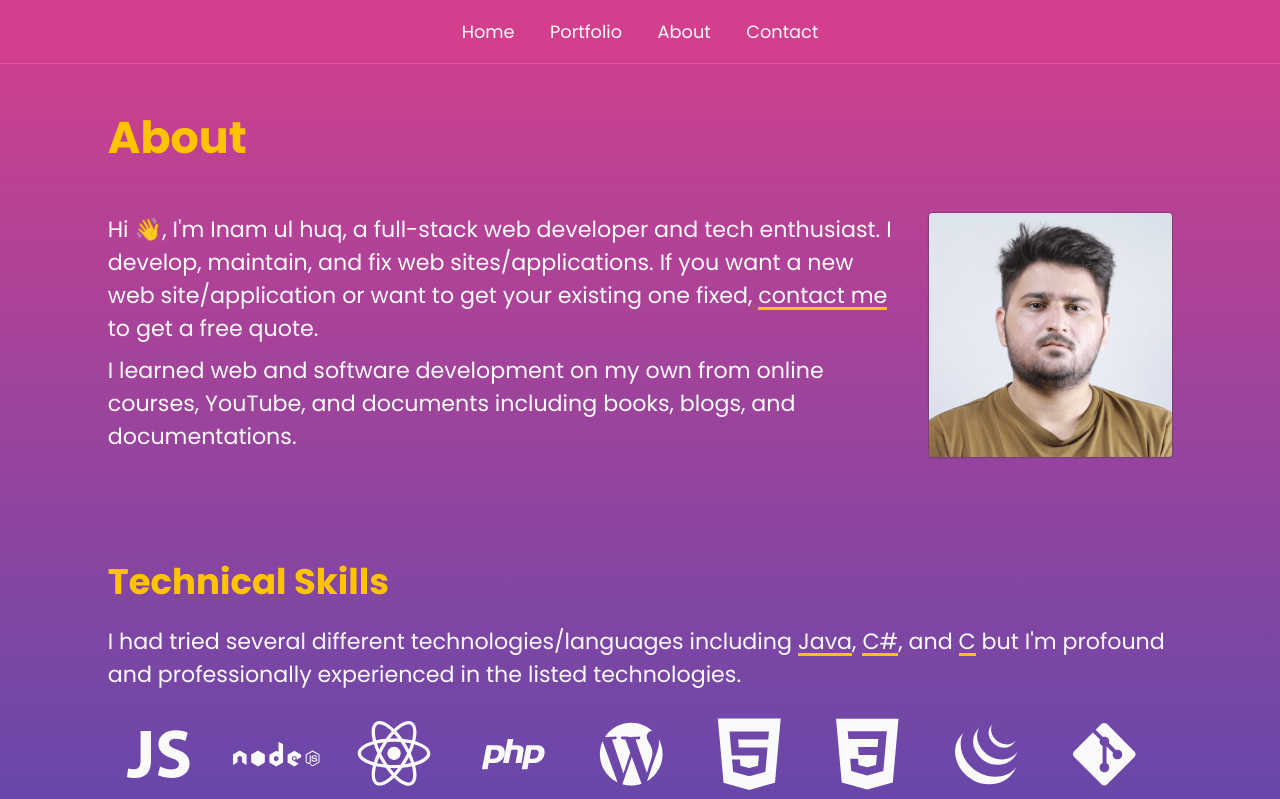
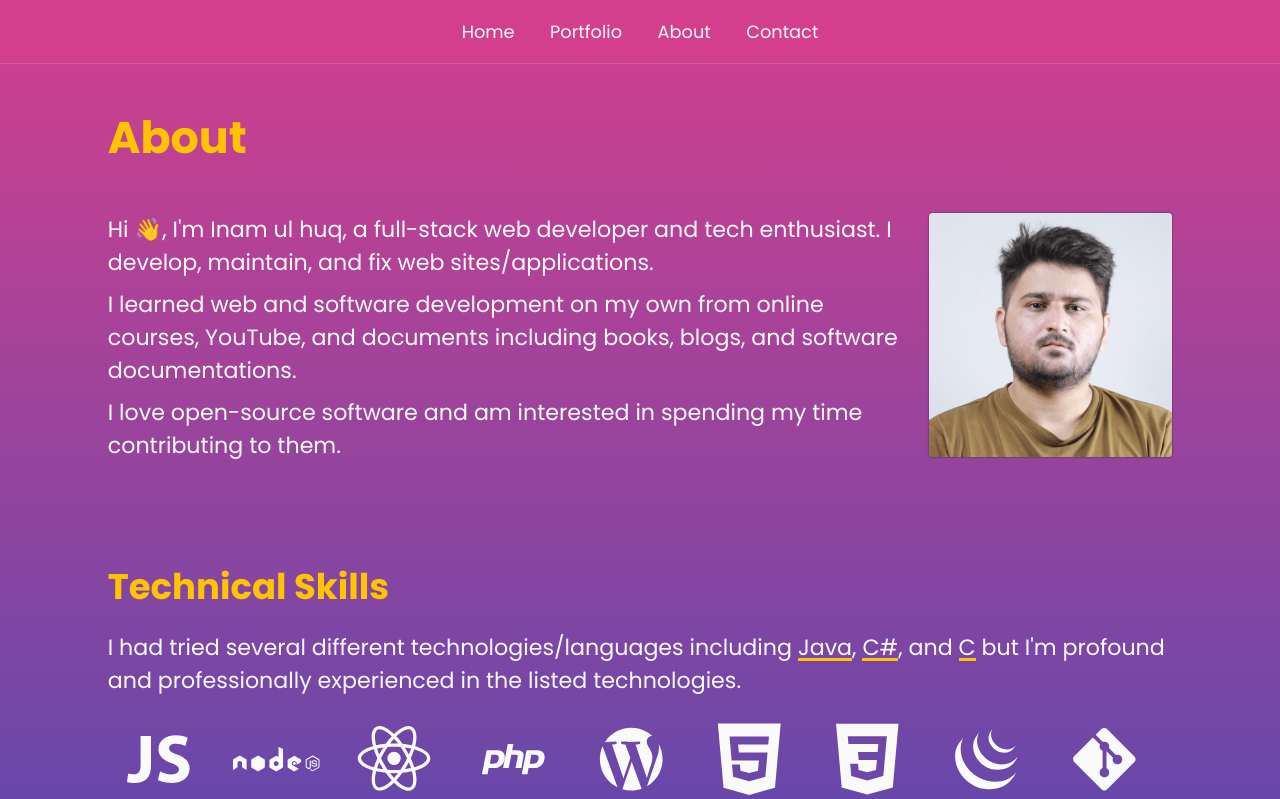
Before and after one commit to Inambe/inambe-webpage, a React (Create React App) app: page /about in a window 1280 px wide. Shown: the top 799 px of the page. Built offline with nearby package versions, Linux system fonts and the light colour scheme.

Commit message:
remove call to action in aboutPage and add lines about open-source

```diff
--- a/src/pages/aboutPage.js
+++ b/src/pages/aboutPage.js
@@ -30,18 +30,16 @@ function AboutPage() {
 						<p>
 							Hi <span>👋</span>, I'm Inam ul huq, a full-stack
 							web developer and tech enthusiast. I develop,
-							maintain, and fix web sites/applications. If you
-							want a new web site/application or want to get your
-							existing one fixed,{" "}
-							<A to="/contact" rrLink>
-								contact me
-							</A>{" "}
-							to get a free quote.
+							maintain, and fix web sites/applications.
 						</p>
 						<p>
 							I learned web and software development on my own
 							from online courses, YouTube, and documents
-							including books, blogs, and documentations.
+							including books, blogs, and software documentations.
+						</p>
+						<p>
+							I love open-source software and am interested in
+							spending my time contributing to them.
 						</p>
 					</Col>
 					<Col md={3}>
```
